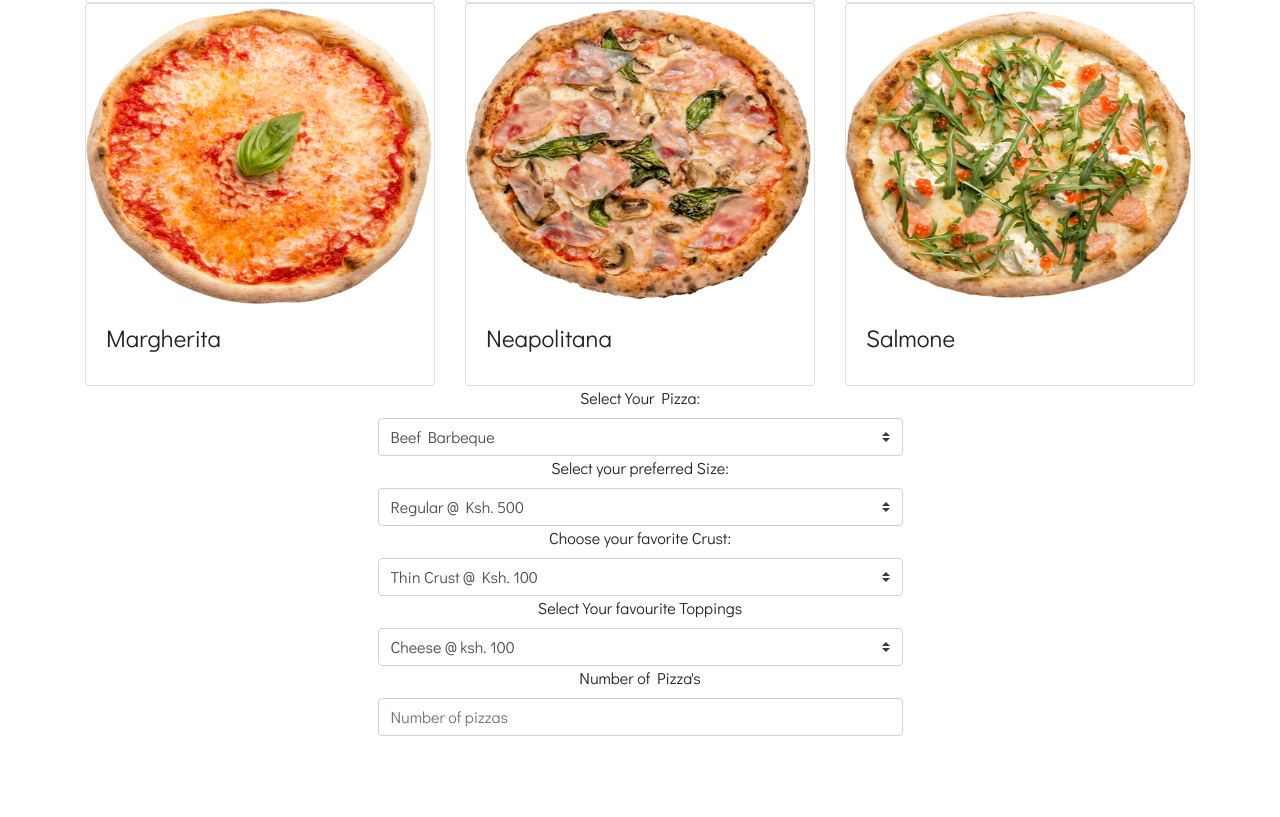
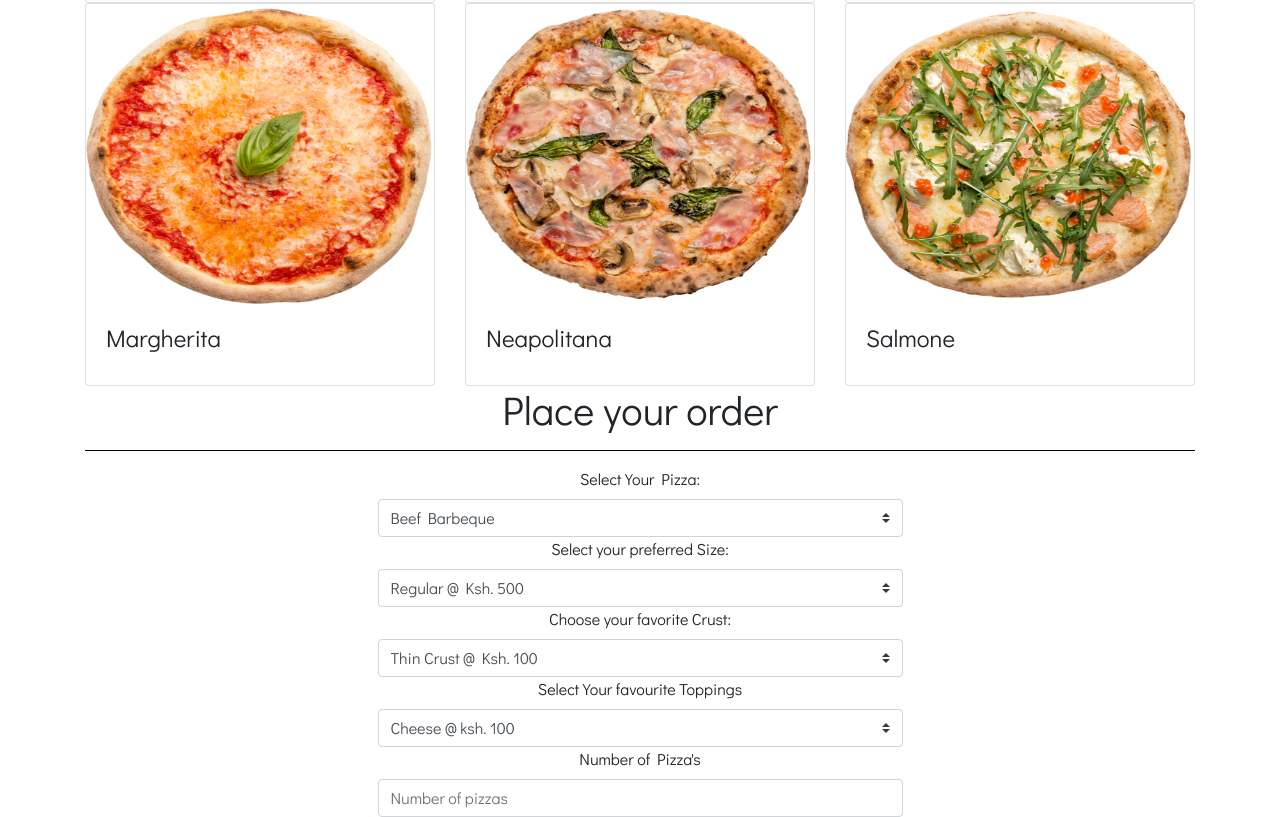
Before and after one commit to Bnabz/parklands_pizzeria, a plain HTML site: page index.html in a window 1280 px wide. Shown: the part 917-1734 px from the top of the page. Before the commit the page ends 1653 px from the top, so only its background shows below. Drawn offline with Linux system fonts and the light colour scheme.

Commit message:
create place your order title div

```diff
--- a/css/styles.css
+++ b/css/styles.css
@@ -14,7 +14,7 @@ body{
   padding-bottom: 200px;
 
 }
-#header-title{
+#header-title, #order-title{
   text-align: center;
 }
 hr{
--- a/index.html
+++ b/index.html
@@ -78,6 +78,11 @@
        </div>
     </div>
 
+    <div class="container" id = order-title>
+      <h1> Place your order</h1>
+      <hr>
+    </div>
+
 
     <div class="container">
       <form class="col-md-6 offset-md-3 text-center">
```
